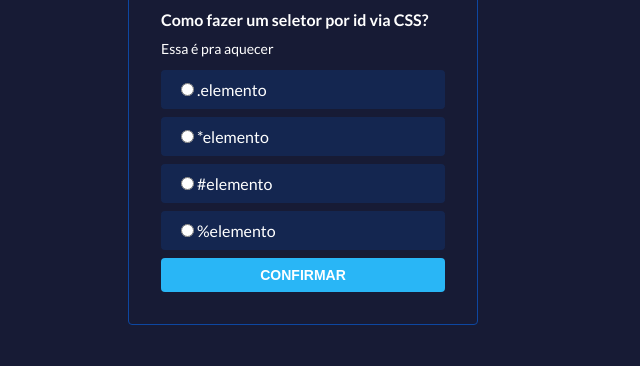
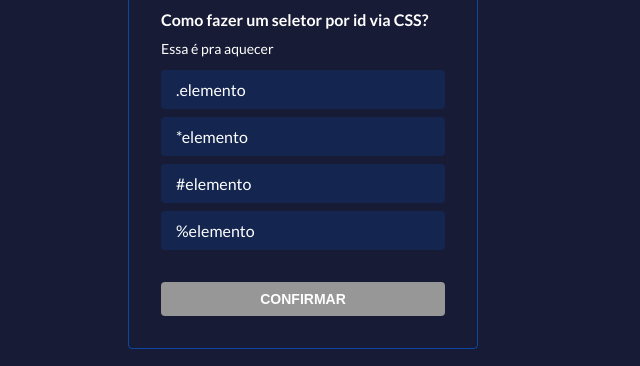
Before and after one commit to erickrribeiro/shingeki-no-kyojin-quiz, a Next.js app: page /quiz in a window 1280 px wide. Shown: the part 370-736 px from the top of the page, without its empty margins (0-640 px from the left). Built offline with nearby package versions, Linux system fonts and the light colour scheme.

Commit message:
Quiz, Styled components and integrations
Signed-off-by: Erick Ribeiro <erick.ribeiro.17@hotmail.com>

```diff
--- a/db.json
+++ b/db.json
@@ -1,7 +1,7 @@
 {
-  "bg": "https://i2.wp.com/css-tricks.com/wp-content/uploads/2017/06/css-is-awesome-scaled.jpg?resize=1536%2C1208&ssl=1",
-  "title": "Quiz CSS da Alura",
-  "description": "Teste os seus conhecimentos sobre CSS e vamos ver quantos layouts você vai deixar de quebrar",
+  "bg": "https://images8.alphacoders.com/108/1081458.jpg",
+  "title": "Shingeki no Kyojin",
+  "description": "Teste os seus conhecimentos sobre Shingeki no Kyojin e vamos ver quantos pontos você fazer",
   "questions": [
     {
       "image": "https://media.giphy.com/media/xUOxf3yDKCuwpOlT3i/giphy.gif",
--- a/pages/index.js
+++ b/pages/index.js
@@ -35,9 +35,10 @@ export default function Home() {
                   setName(ev.target.value);
                 }}
                 placeholder="Diz aí seu nome"
+                value={name}
               />
               <Button type="submit" disabled={name.length === 0}>
-                Jogar {name}
+                {`Jogar ${name}`}
               </Button>
             </form>
           </Widget.Content>
--- a/pages/quiz.js
+++ b/pages/quiz.js
@@ -6,6 +6,33 @@ import QuizContainer from '../src/components/QuizContainer';
 import QuizLogo from '../src/components/QuizLogo';
 import QuizBackground from '../src/components/QuizBackground';
 import Button from '../src/components/Button';
+import AlternativesForm from '../src/components/AlternativesForm';
+
+function ResultsWidget({ results }) {
+  return (
+    <Widget>
+      <Widget.Header>Tela de resultados:</Widget.Header>
+      <Widget.Content>
+        <p>
+          Você acertou{' '}
+          {results.reduce((sum, curr) => {
+            const isCorrect = curr === true;
+            return isCorrect ? sum + 1 : sum;
+          })}{' '}
+          perguntas
+        </p>
+        <ul>
+          {results.map((result, index) => (
+            <li key={`result__${result}`}>
+              {`#${index + 1} Resultado:`}
+              {result === true ? 'Acertou' : 'Errou'}
+            </li>
+          ))}
+        </ul>
+      </Widget.Content>
+    </Widget>
+  );
+}
 
 function LoadingWidget() {
   return (
@@ -16,8 +43,21 @@ function LoadingWidget() {
   );
 }
 
-function QuestionWidget({ question, questionIndex, totalQuestions, onSubmit }) {
+function QuestionWidget({
+  question,
+  questionIndex,
+  totalQuestions,
+  onSubmit,
+  addResult,
+}) {
+  const [selectedAlternative, setSelectedAlternative] = React.useState(
+    undefined,
+  );
+  const [isQuestionsSubmited, setIsQuestionsSubmited] = React.useState();
   const questionId = `question__${questionIndex}`;
+  const isCorrect = selectedAlternative === question.answer;
+  const hasAlternativeSelected = selectedAlternative !== undefined;
+
   return (
     <Widget>
       <Widget.Header>
@@ -38,20 +78,35 @@ function QuestionWidget({ question, questionIndex, totalQuestions, onSubmit }) {
         <h2>{question.title}</h2>
         <p>{question.description}</p>
 
-        <form
+        <AlternativesForm
           onSubmit={(ev) => {
             ev.preventDefault();
-            onSubmit();
+            setIsQuestionsSubmited(true);
+            setTimeout(() => {
+              addResult(isCorrect);
+              onSubmit();
+              setIsQuestionsSubmited(false);
+              setSelectedAlternative(undefined);
+            }, 2 * 1000);
           }}
         >
           {question.alternatives.map((alternative, alternativeIndex) => {
             const alternativeId = `alternative__${alternativeIndex}`;
+            const alternativeStatus = isCorrect ? 'SUCCESS' : 'ERROR';
+            const isSelect = selectedAlternative === alternativeIndex;
             return (
-              <Widget.Topic as="label" htmlFor={alternativeId}>
+              <Widget.Topic
+                as="label"
+                htmlFor={alternativeId}
+                key={alternativeId}
+                data-selected={isSelect}
+                data-status={isQuestionsSubmited && alternativeStatus}
+              >
                 <input
-                  // style={{ display: 'none' }}
+                  style={{ display: 'none' }}
                   id={alternativeId}
                   name={questionId}
+                  onChange={() => setSelectedAlternative(alternativeIndex)}
                   type="radio"
                 />
                 {alternative}
@@ -59,8 +114,12 @@ function QuestionWidget({ question, questionIndex, totalQuestions, onSubmit }) {
             );
           })}
 
-          <Button type="submit">Confirmar</Button>
-        </form>
+          <Button type="submit" disabled={!hasAlternativeSelected}>
+            Confirmar
+          </Button>
+          {isQuestionsSubmited && isCorrect && <p> Você acertou!</p>}
+          {isQuestionsSubmited && !isCorrect && <p>Você errou! </p>}
+        </AlternativesForm>
       </Widget.Content>
     </Widget>
   );
@@ -74,11 +133,15 @@ const screenStates = {
 
 export default function QuizPage() {
   const [screenState, setScreenState] = React.useState(screenStates.LOADING);
+  const [results, setResults] = React.useState([]);
   const [currentQuestion, setCurrentQuestion] = React.useState(0);
   const totalQuestions = db.questions.length;
   const questionIndex = currentQuestion;
   const question = db.questions[questionIndex];
 
+  function addResult(result) {
+    setResults([...results, result]);
+  }
   React.useEffect(() => {
     setTimeout(() => {
       setScreenState(screenStates.QUIZ);
@@ -103,11 +166,12 @@ export default function QuizPage() {
           questionIndex={questionIndex}
           totalQuestions={totalQuestions}
           onSubmit={handleSubmitQuiz}
+          addResult={addResult}
         />
 
         {screenState === screenStates.LOADING && <LoadingWidget />}
         {screenState === screenStates.RESULT && (
-          <div>Você acertou X questões, parabéns!</div>
+          <ResultsWidget results={results} />
         )}
       </QuizContainer>
     </QuizBackground>
--- /dev/null
+++ b/src/components/AlternativesForm/index.js
@@ -0,0 +1,24 @@
+import styled from 'styled-components';
+
+const AlternativesForm = styled.form`
+  label {
+    &[data-selected='true'] {
+      background-color: ${({ theme }) => theme.colors.primary};
+
+      &[data-status='SUCCESS'] {
+        background-color: ${({ theme }) => theme.colors.success};
+      }
+      &[data-status='ERROR'] {
+        background-color: ${({ theme }) => theme.colors.wrong};
+      }
+    }
+    &:focus {
+      opacity: 1;
+    }
+  }
+  button {
+    margin-top: 24px;
+  }
+`;
+
+export default AlternativesForm;
```
